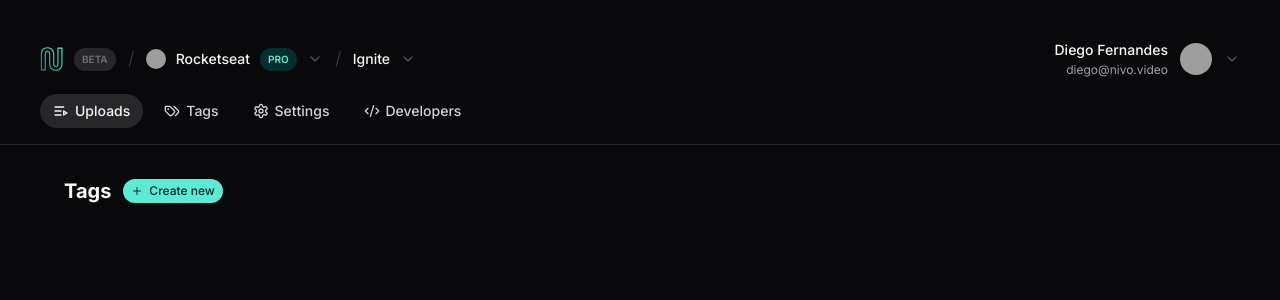
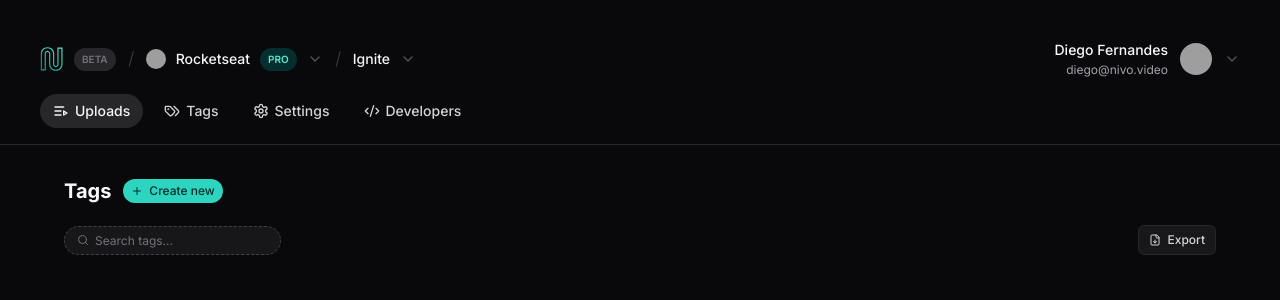
Before and after one commit to SammyFerreiraa/data-list-vite, a React (Vite) app: page / in a window 1280 px wide. Shown: the top 300 px of the page. Built offline with nearby package versions, Linux system fonts and the light colour scheme; grey boxes are pictures that could not be loaded.

Commit message:
feat: search component

```diff
--- a/src/App.tsx
+++ b/src/App.tsx
@@ -1,6 +1,8 @@
-import { Plus } from 'lucide-react'
+import { Plus, Search, FileDown } from 'lucide-react'
 import { Header } from './components/header'
 import { Tabs } from './components/tabs'
+import { Button } from './components/ui/button'
+import { Control, Input } from './components/ui/input'
 export function App() {
   return (
     <div className="py-10 space-y-8">
@@ -11,10 +13,20 @@
       <main className="max-w-6xl mx-auto space-y-5">
         <div className="flex items-center gap-3">
           <h1 className="text-xl font-bold">Tags</h1>
-          <button className="inline-flex items-center gap-1.5 text-xs bg-teal-300 text-teal-950 font-medium rounded-full px-2 py-1">
+          <Button variant="primary">
             <Plus className="size-3 " />
             Create new
-          </button>
+          </Button>
+        </div>
+        <div className="flex items-center justify-between">
+          <Input variant="filter">
+            <Search className="size-3" />
+            <Control placeholder="Search tags..." />
+          </Input>
+          <Button>
+            <FileDown className="size-3" />
+            Export
+          </Button>
         </div>
       </main>
     </div>
```
